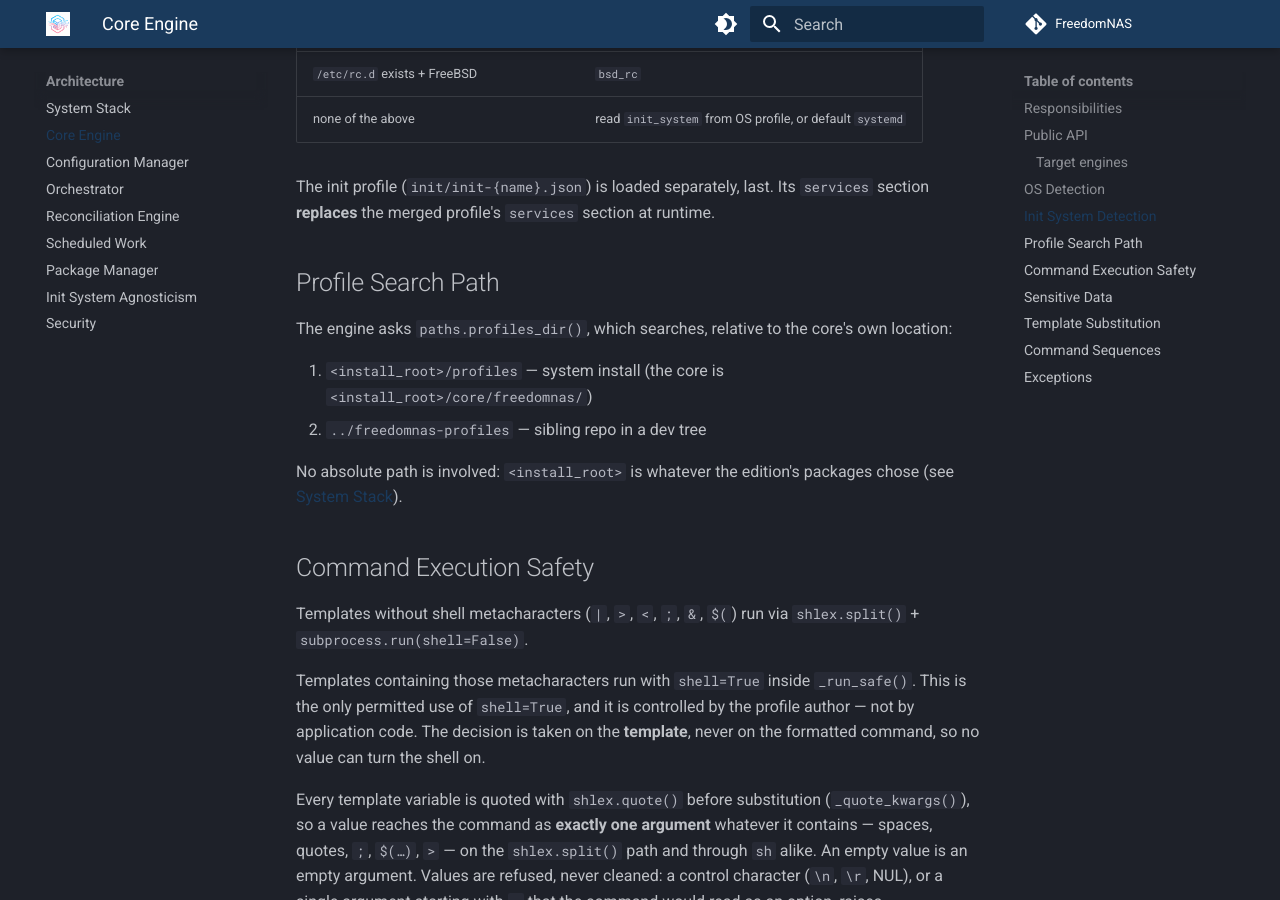
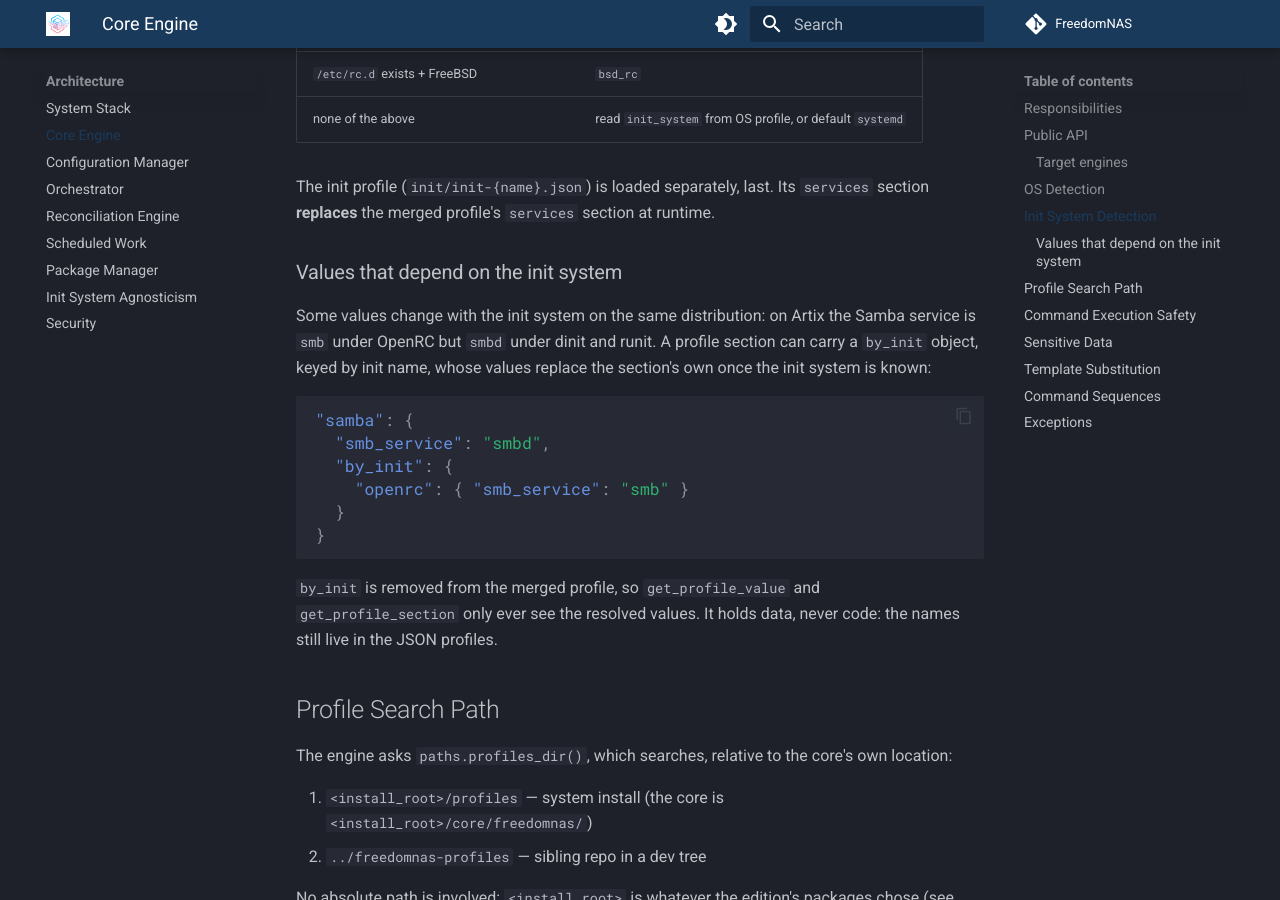
Before and after one commit to FreedomNAS/freedomnas-docs, an MkDocs documentation site: the page built from docs/architecture/engine.md, in a window 1280 px wide and 900 px high, scrolled down 2743 px. Built offline with MkDocs 1.6.1 and Material for MkDocs 9.7.7, drawn with Linux system fonts in a browser that asks for light colours.

Commit message:
Document by_init and the Artix service names per init

````diff
--- a/docs/architecture/engine.md
+++ b/docs/architecture/engine.md
@@ -105,6 +105,26 @@ this order:
 The init profile (`init/init-{name}.json`) is loaded separately, last. Its
 `services` section **replaces** the merged profile's `services` section at
 runtime.
+
+### Values that depend on the init system
+
+Some values change with the init system on the same distribution: on Artix
+the Samba service is `smb` under OpenRC but `smbd` under dinit and runit. A
+profile section can carry a `by_init` object, keyed by init name, whose values
+replace the section's own once the init system is known:
+
+```json
+"samba": {
+  "smb_service": "smbd",
+  "by_init": {
+    "openrc": { "smb_service": "smb" }
+  }
+}
+```
+
+`by_init` is removed from the merged profile, so `get_profile_value` and
+`get_profile_section` only ever see the resolved values. It holds data, never
+code: the names still live in the JSON profiles.
 
 ## Profile Search Path
 
````
Also changed, not shown: docs/profiles/os-profiles.md (+13 -0 lines).
